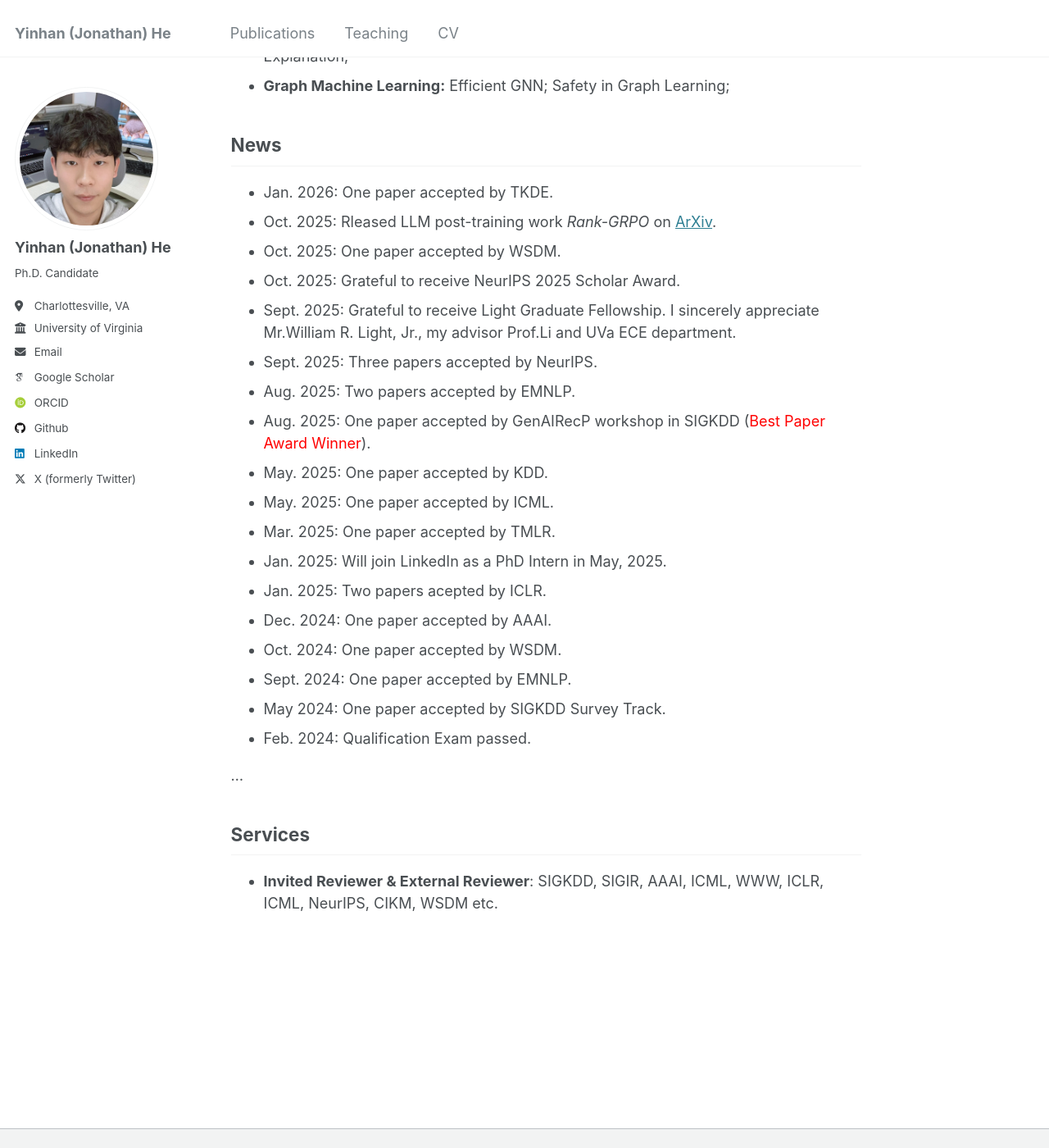
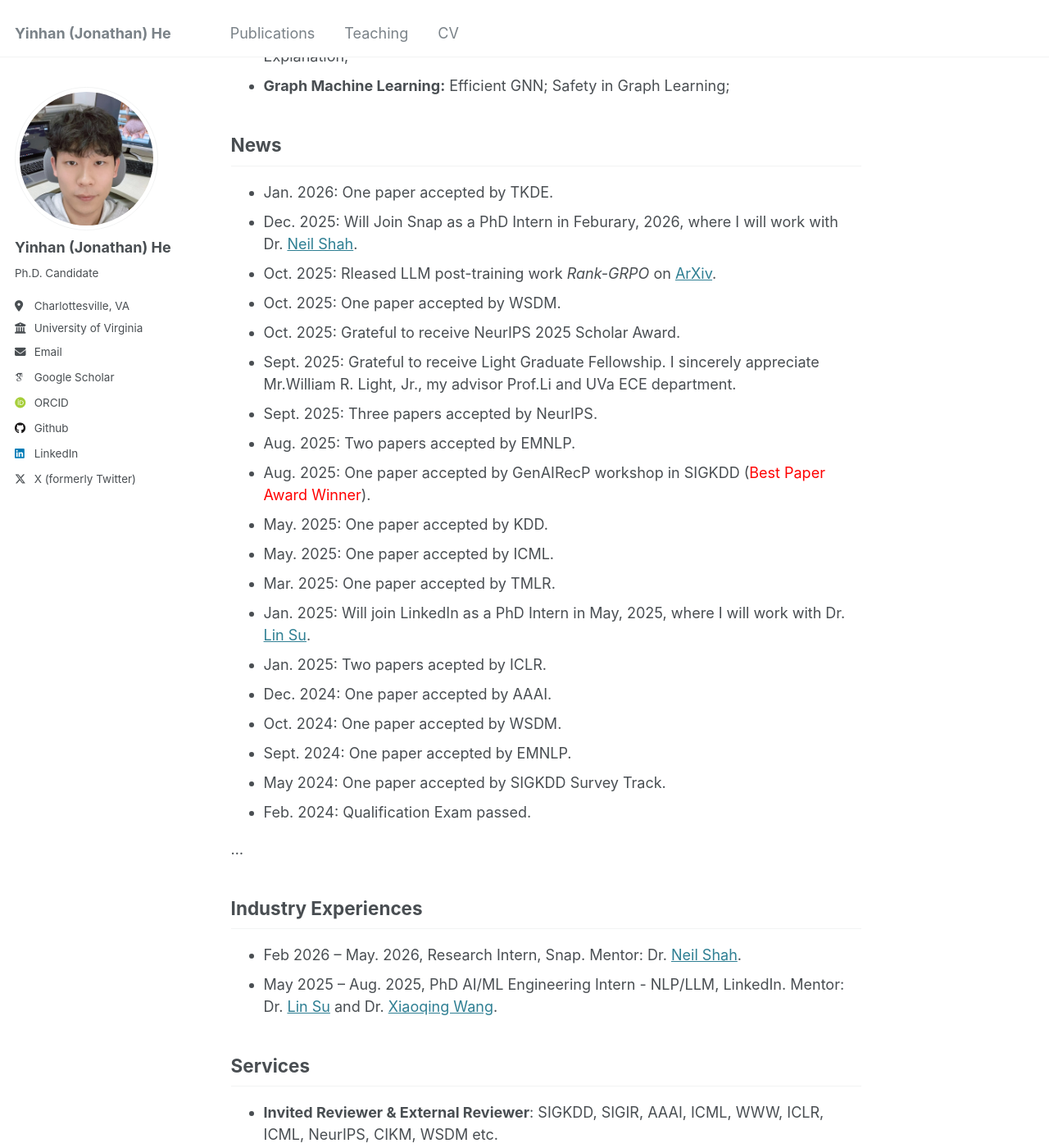
Before and after one commit to YinhanHe123/YinhanHe123.github.io, a Jekyll site: the page built from _pages/about.md, in a window 1280 px wide and 1400 px high, scrolled down 442 px. Shown: the whole window at 82% size. Built offline with Jekyll 4.4.1, drawn with Linux system fonts in a browser that asks for light colours; some web fonts are replaced; a script that is not in the unit is left out.

Commit message:
Revise internship information and add new roles
Updated internship details and added new experiences.

```diff
--- a/_pages/about.md
+++ b/_pages/about.md
@@ -28,6 +28,7 @@ I am a Ph.D. candidate in the [Department of Electrical and Computer Engineering
 News
 ------
 * Jan. 2026: One paper accepted by TKDE.
+* Dec. 2025: Will Join Snap as a PhD Intern in Feburary, 2026, where I will work with Dr. [Neil Shah](https://nshah.net).
 * Oct. 2025: Rleased LLM post-training work *Rank-GRPO* on [ArXiv](https://arxiv.org/html/2510.20150v1).
 * Oct. 2025: One paper accepted by WSDM.
 * Oct. 2025: Grateful to receive  NeurIPS 2025 Scholar Award.
@@ -38,7 +39,7 @@ News
 * May. 2025: One paper accepted by KDD.
 * May. 2025: One paper accepted by ICML.
 * Mar. 2025: One paper accepted by TMLR.
-* Jan. 2025: Will join LinkedIn as a PhD Intern in May, 2025.
+* Jan. 2025: Will join LinkedIn as a PhD Intern in May, 2025, where I will work with Dr. [Lin Su](https://www.linkedin.com/in/lin-su-991bb463/).
 * Jan. 2025: Two papers acepted by ICLR.
 * Dec. 2024: One paper accepted by AAAI.
 * Oct. 2024: One paper accepted by WSDM.
@@ -60,11 +61,10 @@ News
 
 
 
-<!-- Industry Experiences
+Industry Experiences
 ------
-* June 2023 – Sept. 2023, Research Intern, Snap. Mentor: Dr. [Tong Zhao](https://tzhao.io), [Yozen Liu](https://scholar.google.com/citations?user=i3U2JjEAAAAJ&hl=en), and Dr. [Neil Shah](https://nshah.net).
-* June 2022 – Sept. 2022, Research Intern, Microsoft Research. Mentor: Dr. [Tobias Schnabel](https://www.microsoft.com/en-us/research/people/toschnab/). -->
-
+* Feb 2026 – May. 2026, Research Intern, Snap. Mentor: Dr. [Neil Shah](https://nshah.net).
+* May 2025 – Aug. 2025, PhD AI/ML Engineering Intern - NLP/LLM, LinkedIn. Mentor: Dr. [Lin Su](https://www.linkedin.com/in/lin-su-991bb463/) and Dr. [Xiaoqing Wang](https://www.linkedin.com/in/xiaoqing-wang-63812139/).
 
 
 
```
